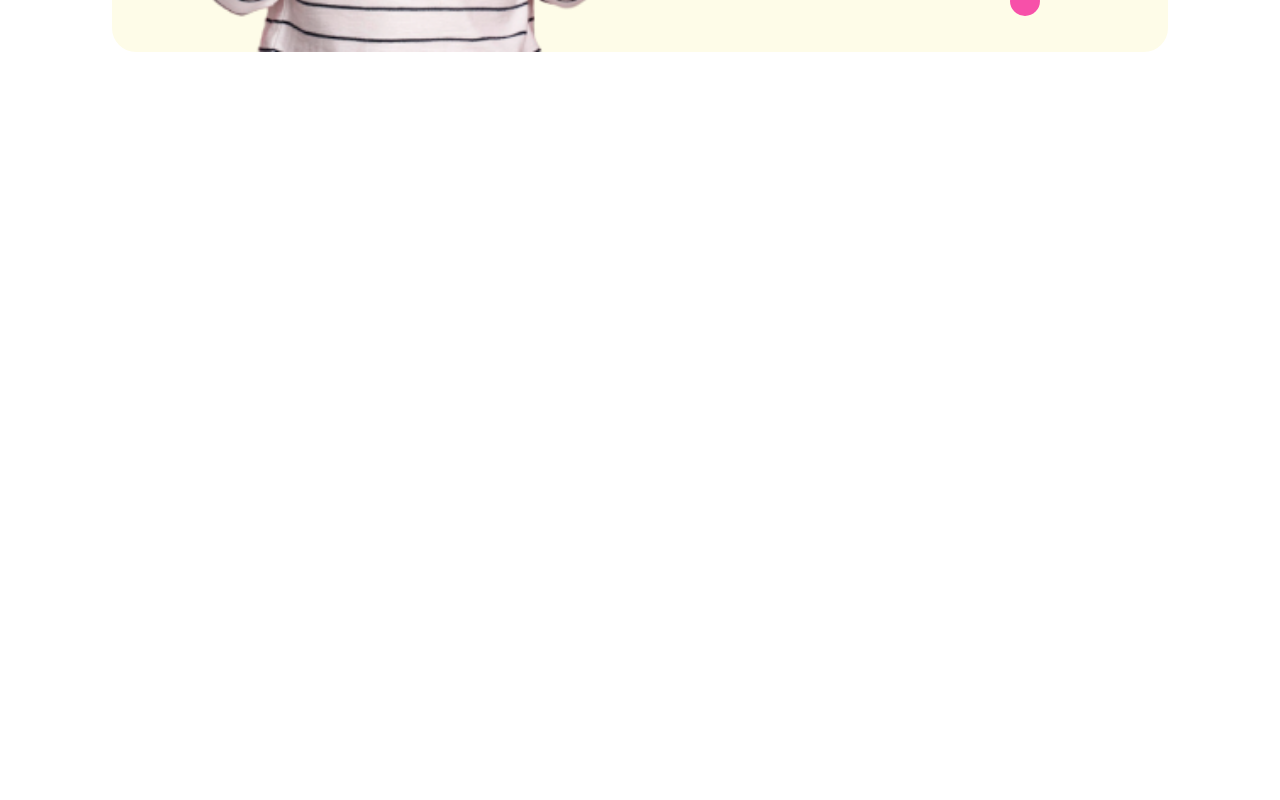
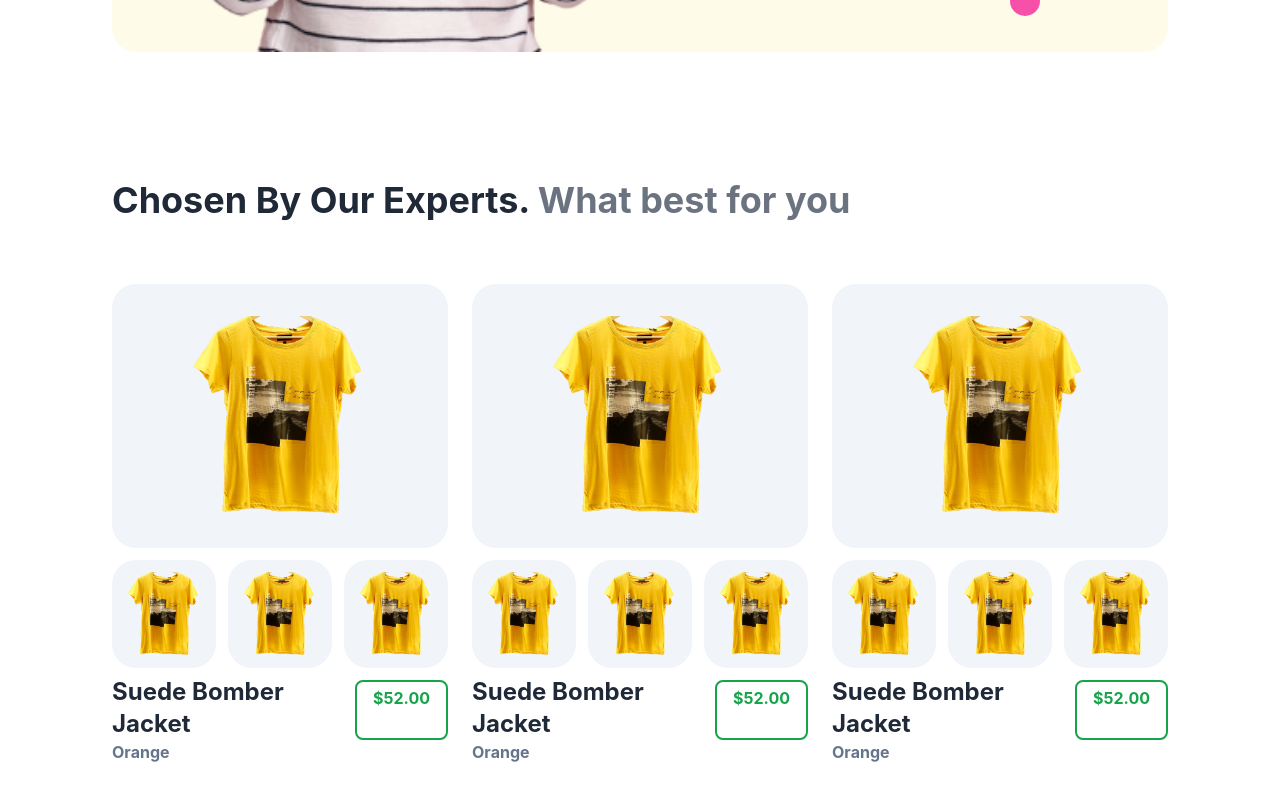
Before and after one commit to yaminhossen/summer-zone, a React (Create React App) app: page / in a window 1280 px wide. Shown: the part 3694-4494 px from the top of the page. Before the commit the page ends 3874 px from the top, so only its background shows below. Built offline with nearby package versions, Linux system fonts and the light colour scheme.

Commit message:
expert chose item added

```diff
--- /dev/null
+++ b/src/components/Pages/Home/ExpertChose.js
@@ -0,0 +1,26 @@
+import React from 'react';
+import jacket from '../../../images/discover/yellow shirt.png'
+import ExpertItem from './ExpertItem';
+const expertItems = [
+    { id: 1, name: 'Suede Bomber Jacket', color: 'Orange', price: 52, img: jacket },
+    { id: 1, name: 'Suede Bomber Jacket', color: 'Orange', price: 52, img: jacket },
+    { id: 1, name: 'Suede Bomber Jacket', color: 'Orange', price: 52, img: jacket },
+]
+const ExpertChose = () => {
+    return (
+        <div className='mx-28 mb-16'>
+            <h2 className='text-4xl font-bold mb-16'>Chosen By Our Experts. <span className='text-4xl font-bold text-gray-500'>What best for you</span></h2>
+            <div className='grid grid-cols-3 gap-6
+            '>
+                {
+                    expertItems.map(item => <ExpertItem
+                        key={item.id}
+                        item={item}
+                    ></ExpertItem>)
+                }
+            </div>
+        </div>
+    );
+};
+
+export default ExpertChose;
--- /dev/null
+++ b/src/components/Pages/Home/ExpertItem.js
@@ -0,0 +1,42 @@
+import React from 'react';
+
+const ExpertItem = ({ item }) => {
+    const { img, color, name, price } = item;
+    return (
+        <div>
+            <div>
+                <div className='flex justify-center items-center bg-slate-100 rounded-3xl'>
+                    <div className='w-64 p-8'>
+                        <img className='' src={img} alt="" />
+                    </div>
+                </div>
+                <div className='grid grid-cols-3 gap-3 mt-3'>
+                    <div className='flex justify-center items-center bg-slate-100 rounded-3xl'>
+                        <div className='w-auto p-3'>
+                            <img className='' src={img} alt="" />
+                        </div>
+                    </div>
+                    <div className='flex justify-center items-center bg-slate-100 rounded-3xl'>
+                        <div className='w-auto p-3'>
+                            <img className='' src={img} alt="" />
+                        </div>
+                    </div>
+                    <div className='flex justify-center items-center bg-slate-100 rounded-3xl'>
+                        <div className='w-auto p-3'>
+                            <img className='' src={img} alt="" />
+                        </div>
+                    </div>
+                </div>
+            </div>
+            <div className='flex justify-between'>
+                <h3 className='text-2xl font-bold mt-2'>{name}</h3>
+
+                <p className='px-4 mt-3 py-1 border-2 rounded-lg  inline border-green-600 font-bold text-green-600'>${price}.00</p>
+
+            </div>
+            <p className='font-bold text-slate-500'>{color}</p>
+        </div>
+    );
+};
+
+export default ExpertItem;
--- a/src/components/Pages/Home/Home.js
+++ b/src/components/Pages/Home/Home.js
@@ -1,6 +1,7 @@
 import React from 'react';
 import Banner from './Banner';
 import Discover from './Discover';
+import ExpertChose from './ExpertChose';
 import Exploring from './Exploring';
 import KidsOffer from './KidsOffer';
 import NewArivals from './NewArivals';
@@ -13,6 +14,7 @@ const Home = () => {
             <NewArivals></NewArivals>
             <Exploring></Exploring>
             <KidsOffer></KidsOffer>
+            <ExpertChose></ExpertChose>
         </div>
     );
 };
```
